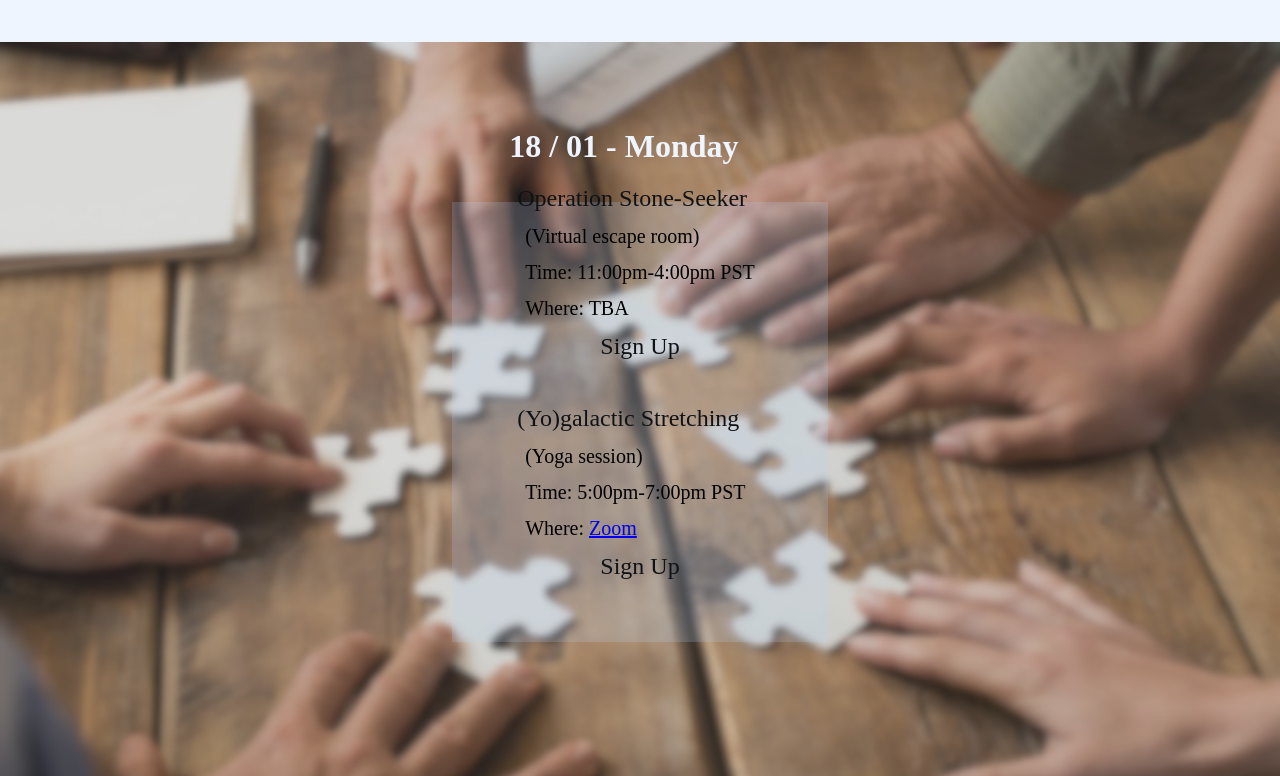
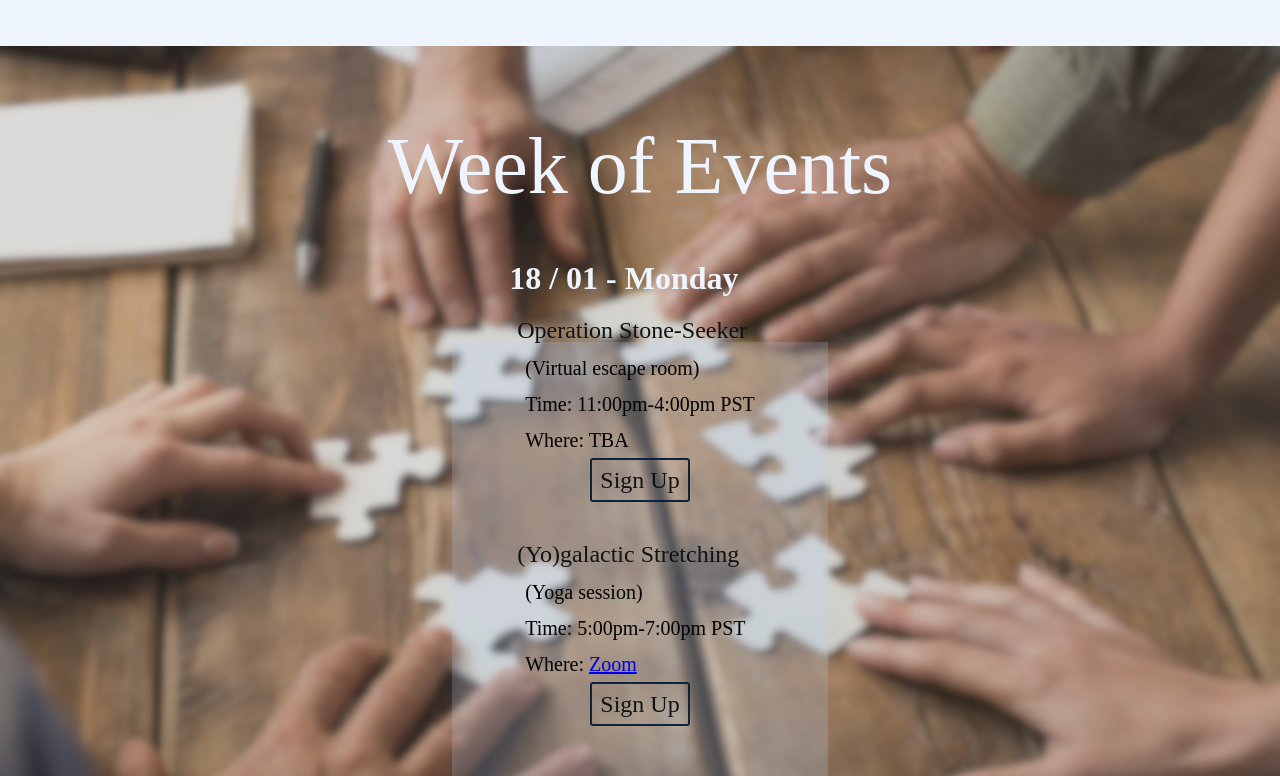
Before and after one commit to derickdr/ubcsciweek2020, a React (Create React App) app: page / in a window 1280 px wide. Shown: the part 1804-2580 px from the top of the page. Built offline with nearby package versions, Linux system fonts and the light colour scheme.

Commit message:
borders on buttons and panel alignment fix

```diff
--- a/src/components/ScheduleOverviewSection.js
+++ b/src/components/ScheduleOverviewSection.js
@@ -41,6 +41,11 @@ class ScheduleOverviewSection extends Component {
         return (
             <div class='schedule-container'>
                 <div class='row'>
+                    <div class='schedule-header'>
+                        <h1 class='schedule-header-text'>Week of Events</h1>
+                    </div>
+                </div>
+                <div class='row'>
                     <div class='monday-container'>
                         <div class='header'>
                             <h1 class='header-text'>18 / 01 - Monday</h1>
@@ -78,7 +83,7 @@ class ScheduleOverviewSection extends Component {
                     </div>
                 </div>
                 <div class='row'>
-                    <div class='panel3'></div>
+                    <div class='panel3-1'></div>
                 </div>
                 <div class='row'>
                     <div class='tuesday-container'>
@@ -103,7 +108,7 @@ class ScheduleOverviewSection extends Component {
                     </div>
                 </div>
                 <div class='row'>
-                    <div class='panel4'></div>
+                    <div class='panel4-1'></div>
                 </div>
                 <div class='row'>
                     <div class='wednesday-container'>
@@ -143,7 +148,7 @@ class ScheduleOverviewSection extends Component {
                     </div>
                 </div>
                 <div class='row'>
-                    <div class='panel3'></div>
+                    <div class='panel3-2'></div>
                 </div>
                 <div class='row'>
                     <div class='thursday-container'>
@@ -168,7 +173,7 @@ class ScheduleOverviewSection extends Component {
                     </div>
                 </div>
                 <div class='row'>
-                    <div class='panel4'></div>
+                    <div class='panel4-2'></div>
                 </div>
                 <div class='row'>
                     <div class='friday-container'>
@@ -208,7 +213,7 @@ class ScheduleOverviewSection extends Component {
                     </div>
                 </div>
                 <div class='row'>
-                    <div class='panel3'></div>
+                    <div class='panel3-3'></div>
                 </div>
             </div>
         );
--- a/src/styles/App.scss
+++ b/src/styles/App.scss
@@ -280,6 +280,8 @@ $color8: #10213a;
 .action-button {
     padding: 0.5vw;
     margin: 12vw 2vw 0vw;
+    border: solid $color8 0.25vh;
+    border-radius: 0.2rem;
 }
 
 .action-button:hover {
@@ -368,12 +370,43 @@ $color8: #10213a;
     background-color: $color4;
 }
 
+.schedule-header {
+    @extend .column;
+    padding: 2vh;
+}
+
+.schedule-header-text {
+    font-size: 5rem;
+    color: $color6;
+}
+
 .monday-container, .tuesday-container, .wednesday-container, .thursday-container, .friday-container {
     @extend .column;
+    position: relative;
     min-height: 8vh;
     max-width: 35rem;
-    padding: 0vh 5vw;
-    margin: 1rem;
+    padding: 2vh 5vw;
+    margin: 2vh;
+}
+
+.tuesday-container {
+    position: relative;
+    top: -45vh;
+}
+
+.wednesday-container {
+    position: relative;
+    top: -70vh;
+}
+
+.thursday-container {
+    position: relative;
+    top: -115vh;
+}
+
+.friday-container {
+    position: relative;
+    top: -130vh;
 }
 
 .header {
@@ -432,9 +465,9 @@ $color8: #10213a;
     color: $color7;
 }
 
-.panel3 {
+.panel3-1 {
     position: relative;
-    top: -53vh;
+    top: -55vh;
     background-color: $color2;
     opacity: 0.2;
     min-height: 55vh;
@@ -442,13 +475,43 @@ $color8: #10213a;
     z-index: 1;
 }
 
-.panel4 {
+.panel3-2 {
     position: relative;
-    top: -27.5vh;
+    top: -125.5vh;
+    background-color: $color2;
+    opacity: 0.2;
+    min-height: 55vh;
+    width: 47vh;
+    z-index: 1;
+}
+
+.panel3-3 {
+    position: relative;
+    top: -185.5vh;
+    background-color: $color2;
+    opacity: 0.2;
+    min-height: 55vh;
+    width: 47vh;
+    z-index: 1;
+}
+
+.panel4-1 {
+    position: relative;
+    top: -40.5rem;
     background-color: $color2;
     opacity: 0.2;
     min-height: 40vh;
-    min-width: 42vh;
+    min-width: 47vh;
+    z-index: 0;
+}
+
+.panel4-2 {
+    position: relative;
+    top: -145vh;
+    background-color: $color2;
+    opacity: 0.2;
+    min-height: 40vh;
+    min-width: 47vh;
     z-index: 1;
 }
 
```
Also changed, not shown: 1 other file (tests, documents, lock files or other folders).
